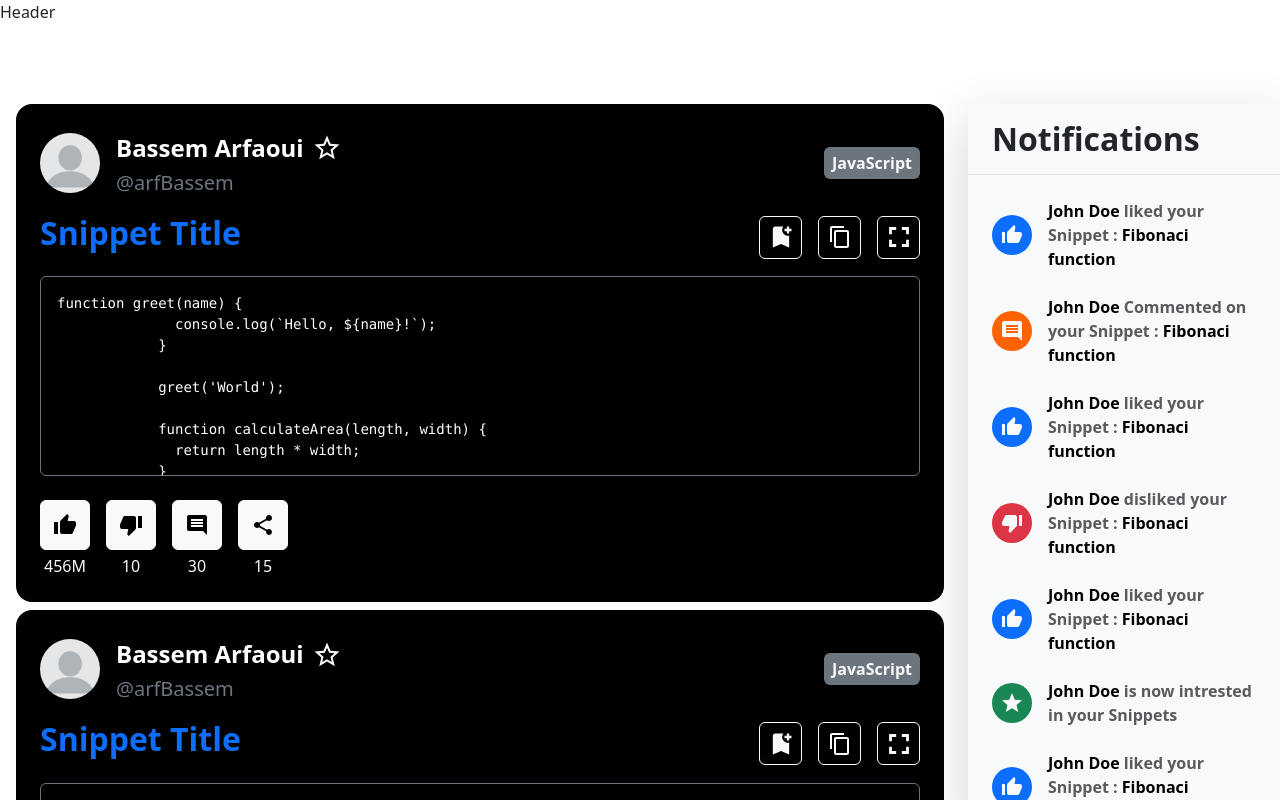
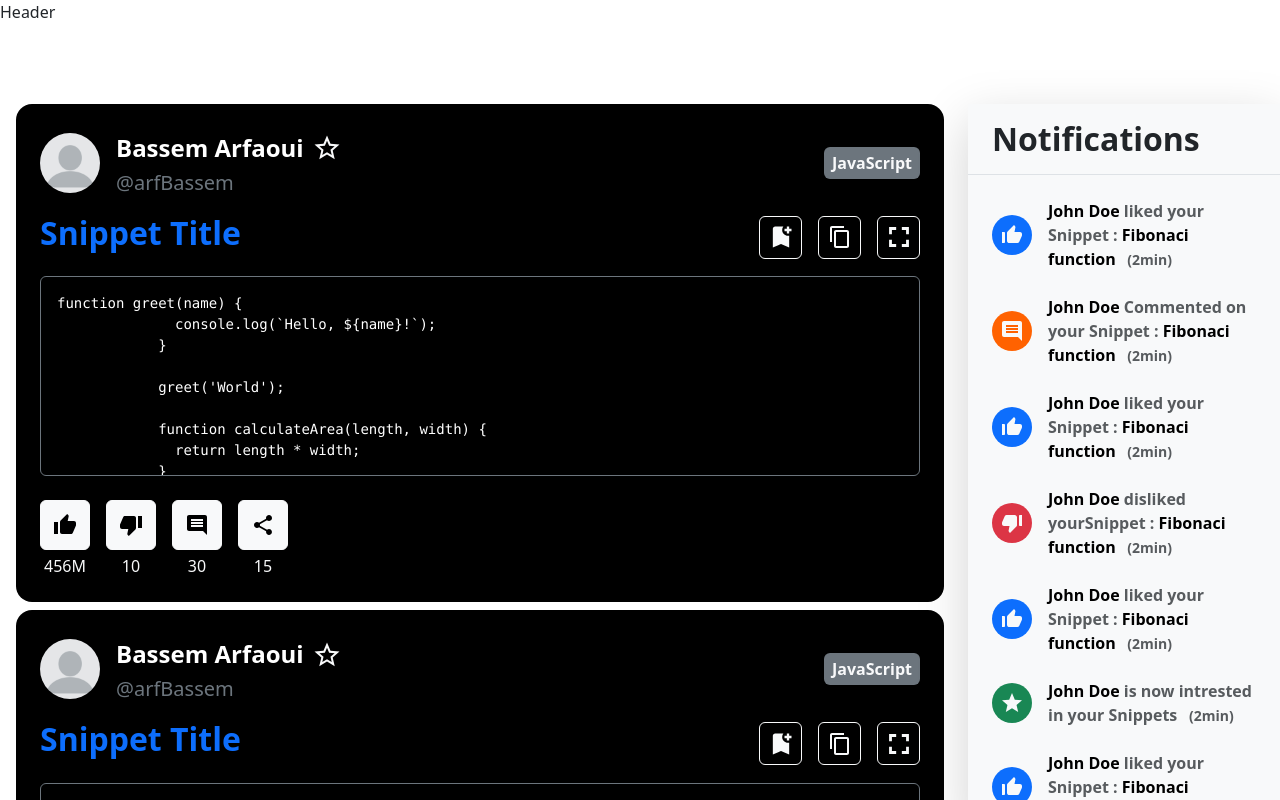
Before and after one commit to BassemArfaoui/SnippetUp-2.0, a React (Create React App) app: page / in a window 1280 px wide. Built offline with nearby package versions, Linux system fonts and the light colour scheme.

Commit message:
finish notif time

```diff
--- a/src/components/parts/Notification.jsx
+++ b/src/components/parts/Notification.jsx
@@ -12,68 +12,113 @@ function Notification(props) {
     const SnippetTitle='Fibonaci function'
   return (
     <div>
-        {
-            props.type==='like' &&
+      {props.type === "like" && (
         <div className="d-flex align-items-center justify-content-center gap-3 mb-4">
-              <div className="noti-btn bg-primary text-light rounded-circle d-flex align-items-center justify-content-center px-2" style={{width:'40px',height:'40px'}}>
+          <div
+            className="noti-btn bg-primary text-light rounded-circle d-flex align-items-center justify-content-center px-2"
+            style={{ width: "40px", height: "40px" }}
+          >
             <ThumbUpAltIcon />
           </div>
-              <div className='w-100'>
-                <p className="text-muted mb-0 fw-bold"><strong className='text-black'>{userName}</strong> liked your Snippet : <strong className='text-black'>{SnippetTitle}</strong></p>
+          <div className="w-100">
+            <p className="text-muted mb-0 fw-bold">
+              <strong className="text-black">{userName} </strong>
+              liked your Snippet :
+              <strong className="text-black"> {SnippetTitle}</strong>
+              <span className="small ms-2"> (2min)</span>
+            </p>
           </div>
         </div>
-        }
+      )}
 
-        {
-            props.type==='dislike' &&
+      {props.type === "dislike" && (
         <div className="d-flex align-items-center justify-content-center gap-3 mb-4">
-              <div className="noti-btn bg-danger text-light rounded-circle d-flex align-items-center justify-content-center px-2" style={{width:'40px',height:'40px'}}>
+          <div
+            className="noti-btn bg-danger text-light rounded-circle d-flex align-items-center justify-content-center px-2"
+            style={{ width: "40px", height: "40px" }}
+          >
             <ThumbDownAltIcon />
           </div>
-              <div className='w-100'>
-                <p className="text-muted mb-0 fw-bold"><strong className='text-black'>{userName}</strong> disliked your Snippet : <strong className='text-black'>{SnippetTitle}</strong></p>
+          <div className="w-100">
+            <p className="text-muted mb-0 fw-bold">
+              <strong className="text-black">{userName} </strong>
+              disliked yourSnippet :
+              <strong className="text-black"> {SnippetTitle}</strong>
+              <span className="small ms-2"> (2min)</span>
+            </p>
           </div>
         </div>
-        }
+      )}
 
-        {
-            props.type==='comment' &&
+      {props.type === "comment" && (
         <div className="d-flex align-items-center justify-content-center gap-3 mb-4">
-              <div className="noti-btn text-light rounded-circle d-flex align-items-center justify-content-center px-2" style={{width:'40px',height:'40px',backgroundColor:'rgb(255, 98, 0)'}}>
+          <div
+            className="noti-btn text-light rounded-circle d-flex align-items-center justify-content-center px-2"
+            style={{
+              width: "40px",
+              height: "40px",
+              backgroundColor: "rgb(255, 98, 0)",
+            }}
+          >
             <CommentIcon />
           </div>
-              <div className='w-100'>
-                <p className="text-muted mb-0 fw-bold"><strong className='text-black'>{userName}</strong> Commented on your Snippet : <strong className='text-black'>{SnippetTitle}</strong></p>
+          <div className="w-100">
+            <p className="text-muted mb-0 fw-bold">
+              <strong className="text-black">{userName}</strong> Commented on
+              your Snippet :
+              <strong className="text-black"> {SnippetTitle}</strong>
+              <span className="small ms-2"> (2min)</span>
+            </p>
           </div>
         </div>
-        }
+      )}
 
-
-        {
-            props.type==='intrested' &&
+      {props.type === "intrested" && (
         <div className="d-flex align-items-center justify-content-center gap-3 mb-4">
-              <div className="noti-btn text-light bg-success rounded-circle d-flex align-items-center justify-content-center px-2" style={{width:'40px',height:'40px',backgroundColor:'rgb(255, 98, 0)'}}>
+          <div
+            className="noti-btn text-light bg-success rounded-circle d-flex align-items-center justify-content-center px-2"
+            style={{
+              width: "40px",
+              height: "40px",
+              backgroundColor: "rgb(255, 98, 0)",
+            }}
+          >
             <StarIcon />
           </div>
-              <div className='w-100'>
-                <p className="text-muted mb-0 fw-bold"><strong className='text-black'>{userName}</strong> is now intrested in your Snippets</p>
+          <div className="w-100">
+            <p className="text-muted mb-0 fw-bold">
+              <strong className="text-black">{userName} </strong>
+               is now intrested in your Snippets
+               <span className='small ms-2'> (2min)</span>
+            </p>
           </div>
         </div>
-        }
+      )}
 
-        {
-            props.type==='share' &&
+      {props.type === "share" && (
         <div className="d-flex align-items-center justify-content-center gap-3 mb-4">
-              <div className="noti-btn text-light bg-secondary rounded-circle d-flex align-items-center justify-content-center px-2" style={{width:'40px',height:'40px',backgroundColor:'rgb(255, 98, 0)'}}>
-                <ShareIcon  />
+          <div
+            className="noti-btn text-light bg-secondary rounded-circle d-flex align-items-center justify-content-center px-2"
+            style={{
+              width: "40px",
+              height: "40px",
+              backgroundColor: "rgb(255, 98, 0)",
+            }}
+          >
+            <ShareIcon />
           </div>
-              <div className='w-100'>
-                <p className="text-muted mb-0 fw-bold"><strong className='text-black'>{userName}</strong> shared your Snippet : <strong className='text-black'>{SnippetTitle}</strong></p>
+          <div className="w-100">
+            <p className="text-muted mb-0 fw-bold">
+              <strong className="text-black">{userName} </strong>
+               shared your Snippet :
+               <strong className="text-black"> {SnippetTitle}</strong>
+               <span className='small ms-2'> (2min)</span>
+            </p>
           </div>
         </div>
-        }
+      )}
     </div>
-  )
+  );
 }
 
 export default Notification
```
Lines whose indentation alone changed are shown as unchanged.
